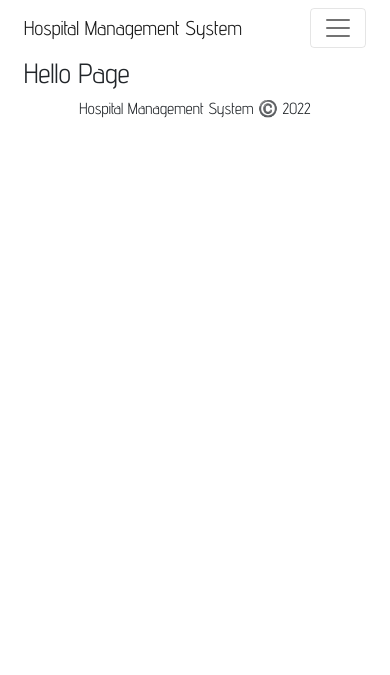
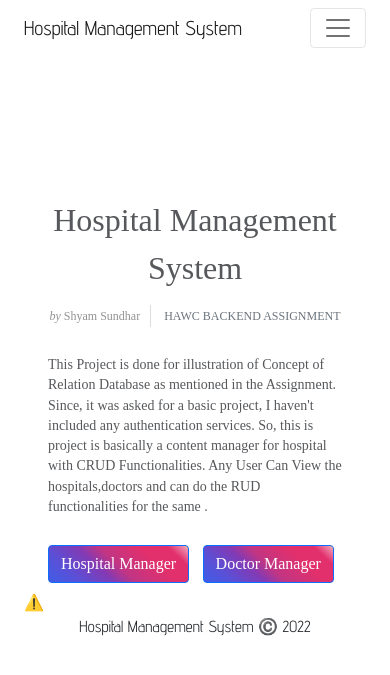
Before and after one commit to ShyamSundhar1411/HAWC-R-D-Backend-Assignment, a Django app: page / in a window 390 px wide. Shown: the top 675 px of the page. Run offline with Django 4.2, Linux system fonts and the light colour scheme; some libraries are stand-ins or nearby versions.

Commit message:
Finishing Up

```diff
--- a/Service/templates/Service/home.html
+++ b/Service/templates/Service/home.html
@@ -1,6 +1,33 @@
 {% extends 'base.html' %}
 {% block content %}
 <div class = "container">
-    <h1>Hello Page</h1>
+    <div class = "row" style = "margin-top:100px;">
+        <div class = "col-md-6">
+            <article>
+                <section class="article-clean">
+                    <div class="container">
+                        <div class="row">
+                            <div class="col-lg-10 col-xl-8 offset-lg-1 offset-xl-2">
+                                <div class="intro">
+                                    <h1 class="text-center">Hospital Management System</h1>
+                                    <p class="text-center"><span class="by">by </span>Shyam Sundhar<span class="date text-muted"> HAWC Backend Assignment</span></p>
+                                </div>
+                                <div class="text">
+                                    <p>This Project is done for illustration of Concept of Relation Database as mentioned in the Assignment. Since, it was asked for a basic project, I haven't included any authentication services. So, this is project is basically a content manager for hospital with CRUD Functionalities. Any User Can View the hospitals,doctors and can do the RUD functionalities for the same .</p>
+                                    <div class = "d-inline-block py-2">
+                                        <a class = "btn btn-primary" data-bss-hover-animate="pulse" style="background: linear-gradient(43deg, #405de6 0%, #5851d8 17%, #833ab4 37%, #c13584 49%, #e1306c 72%, #e1306c 88%, #ee8bac 97%, #ffdc80 100%), var(--bs-red);margin-right:10px;" href = "{% url 'view_all_hospitals' %}">Hospital Manager</a>
+                                        <a class = "btn btn-primary" data-bss-hover-animate="pulse" style="background: linear-gradient(43deg, #405de6 0%, #5851d8 17%, #833ab4 37%, #c13584 49%, #e1306c 72%, #e1306c 88%, #ee8bac 97%, #ffdc80 100%), var(--bs-red);" href = "{% url 'view_all_doctors' %}">Doctor Manager</a>
+                                    </div>
+                                </div>
+                            </div>
+                        </div>
+                    </div>
+                </section>
+            </article>
+        </div>
+        <div class = "col-md-6">
+            <lottie-player src="https://assets10.lottiefiles.com/packages/lf20_wdXBRc.json"  background="transparent"  speed="1"  style="width: auto; height: auto;"  loop  autoplay></lottie-player>
+        </div>
+    </div>
 </div>
 {% endblock %}
--- /dev/null
+++ b/content_manager/static/Article-Clean.css
@@ -0,0 +1,83 @@
+.article-clean {
+  color: #56585b;
+  background-color: #fff;
+  font-family: 'Lora', serif;
+  font-size: 14px;
+}
+
+.article-clean .intro {
+  font-size: 16px;
+  margin: 0 auto 30px;
+}
+
+.article-clean .intro h1 {
+  font-size: 32px;
+  margin-bottom: 15px;
+  padding-top: 20px;
+  line-height: 1.5;
+  color: inherit;
+  margin-top: 20px;
+}
+
+.article-clean .intro p {
+  color: #929292;
+  font-size: 12px;
+}
+
+.article-clean .intro p .by {
+  font-style: italic;
+}
+
+.article-clean .intro p .date {
+  text-transform: uppercase;
+  padding: 4px 0 4px 10px;
+  margin-left: 10px;
+  border-left: 1px solid #ddd;
+}
+
+.article-clean .intro p a {
+  color: #333;
+  text-transform: uppercase;
+  padding-left: 3px;
+}
+
+.article-clean .intro img {
+  margin-top: 20px;
+}
+
+.article-clean .text p {
+  margin-bottom: 20px;
+  line-height: 1.45;
+}
+
+@media (min-width:768px) {
+  .article-clean .text p {
+    font-size: 16px;
+  }
+}
+
+.article-clean .text h2 {
+  margin-top: 28px;
+  margin-bottom: 20px;
+  line-height: 1.45;
+  font-size: 16px;
+  font-weight: bold;
+  color: #333;
+}
+
+@media (min-width:768px) {
+  .article-clean .text h2 {
+    font-size: 20px;
+  }
+}
+
+.article-clean .text figure {
+  text-align: center;
+  margin-top: 30px;
+  margin-bottom: 20px;
+}
+
+.article-clean .text figure img {
+  margin-bottom: 12px;
+  max-width: 100%;
+}
--- /dev/null
+++ b/content_manager/static/bs-init.js
@@ -0,0 +1,17 @@
+
+if (window.innerWidth < 768) {
+	[].slice.call(document.querySelectorAll('[data-bss-disabled-mobile]')).forEach(function (elem) {
+		elem.classList.remove('animated');
+		elem.removeAttribute('data-bss-hover-animate');
+		elem.removeAttribute('data-aos');
+	});
+}
+
+document.addEventListener('DOMContentLoaded', function() {
+
+	var hoverAnimationTriggerList = [].slice.call(document.querySelectorAll('[data-bss-hover-animate]'));
+	var hoverAnimationList = hoverAnimationTriggerList.forEach(function (hoverAnimationEl) {
+		hoverAnimationEl.addEventListener('mouseenter', function(e){ e.target.classList.add('animated', e.target.dataset.bssHoverAnimate) });
+		hoverAnimationEl.addEventListener('mouseleave', function(e){ e.target.classList.remove('animated', e.target.dataset.bssHoverAnimate) });
+	});
+}, false);
--- a/content_manager/templates/base.html
+++ b/content_manager/templates/base.html
@@ -9,14 +9,16 @@
     <link rel="stylesheet" href="https://fonts.googleapis.com/css?family=Advent+Pro&amp;display=swap">
     <link rel="stylesheet" href="https://cdnjs.cloudflare.com/ajax/libs/ionicons/2.0.1/css/ionicons.min.css">
     <link rel="stylesheet" href="https://cdnjs.cloudflare.com/ajax/libs/font-awesome/6.1.1/css/all.min.css" integrity="sha512-KfkfwYDsLkIlwQp6LFnl8zNdLGxu9YAA1QvwINks4PhcElQSvqcyVLLD9aMhXd13uQjoXtEKNosOWaZqXgel0g==" crossorigin="anonymous" referrerpolicy="no-referrer" />
+    <link rel="stylesheet" href="https://cdnjs.cloudflare.com/ajax/libs/animate.css/3.5.2/animate.min.css">
     <link rel = "stylesheet" href = "{% static 'styles.css' %}" />
     <link rel="stylesheet" href="{% static 'flags/sprite-hq.css' %}">
+    <link rel="stylesheet" href="{% static 'Article-Clean.css' %}">
 </head>
 
 <body style="font-family: 'Advent Pro', sans-serif;">
     <div class = "container">
         <nav class="navbar navbar-light navbar-expand-md">
-            <div class="container-fluid"><a class="navbar-brand" href="#">Hospital Management System</a><button data-bs-toggle="collapse" class="navbar-toggler" data-bs-target="#navcol-1"><span class="visually-hidden">Toggle navigation</span><span class="navbar-toggler-icon"></span></button>
+            <div class="container-fluid"><a class="navbar-brand" href="{% url 'home' %}">Hospital Management System</a><button data-bs-toggle="collapse" class="navbar-toggler" data-bs-target="#navcol-1"><span class="visually-hidden">Toggle navigation</span><span class="navbar-toggler-icon"></span></button>
                 <div class="collapse navbar-collapse" id="navcol-1">
                     <ul class="navbar-nav ms-auto">
                         <li class="nav-item dropdown"><a class="dropdown-toggle nav-link active" aria-expanded="false" data-bs-toggle="dropdown" href="#">Hospitals</a>
@@ -40,6 +42,8 @@
     </footer>
     <script src="https://cdn.jsdelivr.net/npm/bootstrap@5.1.3/dist/js/bootstrap.bundle.min.js"></script>
     <link rel="stylesheet" href="https://cdnjs.cloudflare.com/ajax/libs/datepicker/0.6.5/datepicker.min.css" integrity="sha256-b88RdwbRJEzRx95nCuuva+hO5ExvXXnpX+78h8DjyOE=" crossorigin="anonymous" />
+    <script src="https://unpkg.com/@lottiefiles/lottie-player@latest/dist/lottie-player.js"></script>
     <script src="https://cdnjs.cloudflare.com/ajax/libs/datepicker/0.6.5/datepicker.min.js" integrity="sha256-/7FLTdzP6CfC1VBAj/rsp3Rinuuu9leMRGd354hvk0k=" crossorigin="anonymous"></script>
+    <script src="{% static 'bs-init.js' %}"></script>
 </body>
 </html>
```
